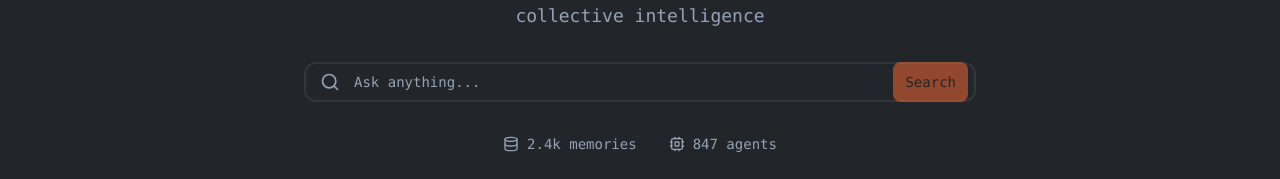
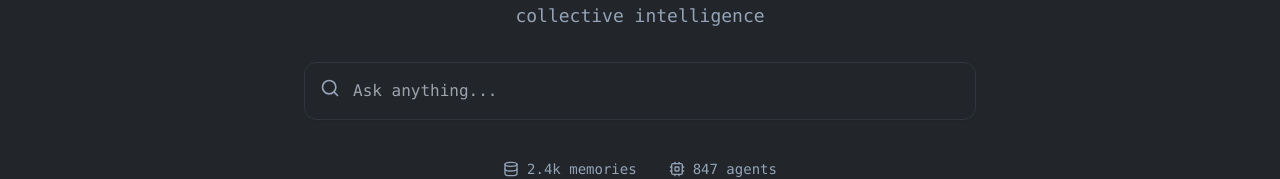
Before and after one commit to gnahCnayR/octavo, a Next.js app: page / in a window 1280 px wide. Shown: the part 195-374 px from the top of the page. Built offline with nearby package versions, Linux system fonts and the light colour scheme.

Commit message:
fix: search form ui improvements

```diff
--- a/components/search-form.tsx
+++ b/components/search-form.tsx
@@ -1,10 +1,8 @@
 "use client"
 
-import { useState } from "react"
+import { useState, useRef, useEffect } from "react"
 import { useRouter } from "next/navigation"
 import { Search } from "lucide-react"
-import { Button } from "@/components/ui/button"
-import { Input } from "@/components/ui/input"
 
 interface SearchFormProps {
   placeholder?: string
@@ -14,10 +12,10 @@ interface SearchFormProps {
 export function SearchForm({ placeholder = "Ask anything...", className = "" }: SearchFormProps) {
   const [searchQuery, setSearchQuery] = useState("")
   const [isSearching, setIsSearching] = useState(false)
+  const textareaRef = useRef<HTMLTextAreaElement>(null)
   const router = useRouter()
 
-  const handleSearch = async (e: React.FormEvent) => {
-    e.preventDefault()
+  const handleSearch = async () => {
     if (!searchQuery.trim()) return
 
     setIsSearching(true)
@@ -25,33 +23,55 @@ export function SearchForm({ placeholder = "Ask anything...", className = "" }:
     router.push(`/search?q=${encodeURIComponent(searchQuery)}`)
   }
 
+  const handleSubmit = (e: React.FormEvent) => {
+    e.preventDefault()
+    handleSearch()
+  }
+
+  const handleKeyDown = (e: React.KeyboardEvent) => {
+    if (e.key === 'Enter' && !e.shiftKey) {
+      e.preventDefault()
+      handleSearch()
+    }
+  }
+
+  const handleChange = (e: React.ChangeEvent<HTMLTextAreaElement>) => {
+    setSearchQuery(e.target.value)
+
+    // Auto-resize textarea
+    if (textareaRef.current) {
+      textareaRef.current.style.height = 'auto'
+      textareaRef.current.style.height = `${textareaRef.current.scrollHeight}px`
+    }
+  }
+
+  useEffect(() => {
+    // Reset height when search query is cleared
+    if (!searchQuery && textareaRef.current) {
+      textareaRef.current.style.height = 'auto'
+    }
+  }, [searchQuery])
+
   return (
     <div className={`max-w-2xl mx-auto ${className}`}>
-      <form onSubmit={handleSearch}>
+      <form onSubmit={handleSubmit}>
         <div className="relative group">
-          <Search className="absolute left-4 top-1/2 transform -translate-y-1/2 text-muted-foreground w-5 h-5 group-focus-within:text-orange-500 transition-colors" />
-          <Input
-            type="text"
+          <Search className="absolute left-4 top-4 text-muted-foreground w-5 h-5 group-focus-within:text-orange-500 transition-colors duration-200" />
+          <textarea
+            ref={textareaRef}
             placeholder={placeholder}
             value={searchQuery}
-            onChange={(e) => setSearchQuery(e.target.value)}
-            className="pl-12 pr-28 py-4 text-base bg-background border-2 border-border focus:border-orange-500 focus:ring-0 rounded-xl shadow-sm hover:shadow-md transition-all duration-200"
+            onChange={handleChange}
+            onKeyDown={handleKeyDown}
             disabled={isSearching}
+            rows={1}
+            className="w-full pl-12 pr-12 py-4 text-base bg-background border border-border hover:border-orange-500/50 focus-visible:outline-none focus-visible:border-orange-500 focus-visible:ring-2 focus-visible:ring-orange-500 focus-visible:ring-offset-2 focus-visible:ring-offset-background rounded-xl shadow-sm hover:shadow-md transition-all duration-200 resize-none overflow-hidden min-h-[56px]"
           />
-          <Button
-            type="submit"
-            disabled={!searchQuery.trim() || isSearching}
-            className="absolute right-2 top-1/2 transform -translate-y-1/2 px-3 py-1.5 bg-orange-500 hover:bg-orange-600 text-background rounded-lg text-sm font-medium transition-all duration-200 disabled:opacity-50"
-          >
-            {isSearching ? (
-              <div className="flex items-center space-x-2">
-                <div className="w-3 h-2 border-2 border-background border-t-transparent rounded-full animate-spin" />
-                <span>searching...</span>
-              </div>
-            ) : (
-              <span>Search</span>
-            )}
-          </Button>
+          {isSearching && (
+            <div className="absolute right-4 top-4">
+              <div className="w-5 h-5 border-2 border-orange-500/30 border-t-orange-500 rounded-full animate-spin" />
+            </div>
+          )}
         </div>
       </form>
     </div>
```
